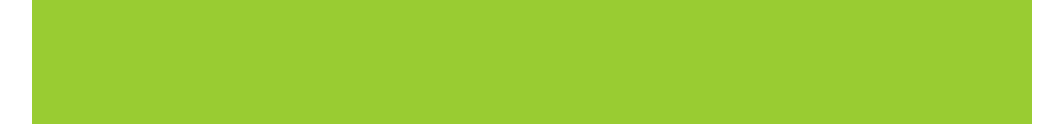
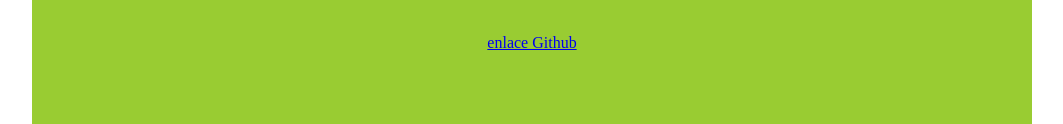
Before and after one commit to DSW-fcomulett/DSW-franciscomulett, a plain HTML site: page index.html in a window 1280 px wide. Shown: the part 688-812 px from the top of the page, without its empty margins (108-1171 px from the left). Drawn offline with Linux system fonts and the light colour scheme.

Commit message:
Add files via upload

```diff
--- a/index.html
+++ b/index.html
@@ -40,7 +40,7 @@
 											  </p>
 			<font color="#000066" ><h3>SINCELEJO SUCRE</h3></font><br>
 
-
+			<A HREF=https://dsw-fcomulett.github.io/DSW-franciscomulett/>enlace Github</A>
 
 
 </center>
```
